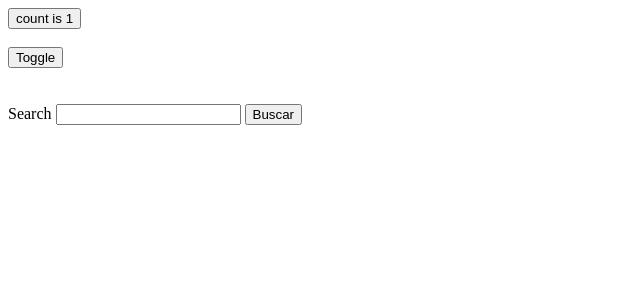
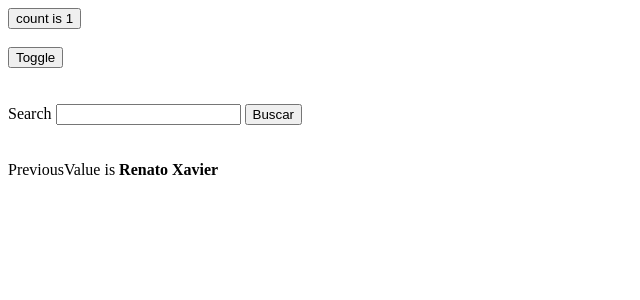
Before and after one commit to rnatu/react-studies, a React (Create React App) app in the folder custom-hooks-with-typescript/: page / in a window 1280 px wide. Shown: the top 300 px of the page, without its empty margins (0-640 px from the left). Built offline with nearby package versions, Linux system fonts and the light colour scheme.

Commit message:
feat: add usePreviousValue on homepage

```diff
--- a/custom-hooks-with-typescript/src/App.tsx
+++ b/custom-hooks-with-typescript/src/App.tsx
@@ -13,7 +13,7 @@ function App() {
   console.log("toggle isActive " + isActive);
   const [search, setSearch] = useState("");
   const debouncedValue = useDebouncedValue(search, 600);
-  const previousValue = usePreviousValue('Renato Xavier');
+  const previousValue = usePreviousValue("Renato Xavier");
 
   useEffect(() => {
     if (isMounted) {
@@ -48,6 +48,12 @@ function App() {
           </p>
         ))}
       </div>
+      <br />
+      <br />
+      {/* usePreviousValue */}
+      <span>
+        PreviousValue is <strong>{previousValue}</strong>
+      </span>
     </div>
   );
 }
```
